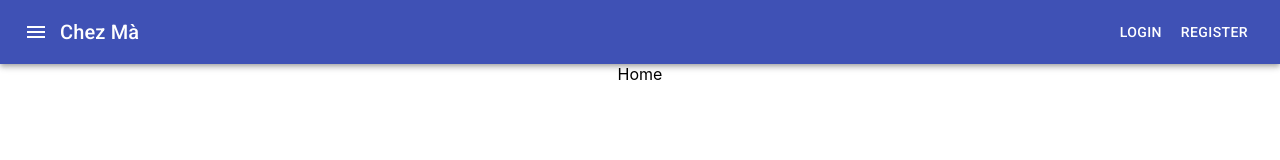
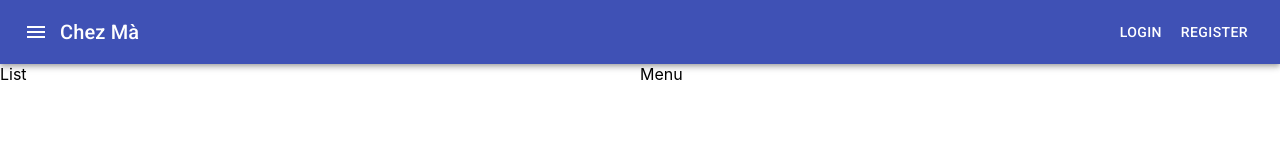
Before and after one commit to Chez-Ma/chezma, a React (Create React App) app: page / in a window 1280 px wide. Shown: the top 160 px of the page. Built offline with nearby package versions, Linux system fonts and the light colour scheme.

Commit message:
Added CenterLayout.

```diff
--- a/src/App.js
+++ b/src/App.js
@@ -12,8 +12,6 @@ function App() {
     <Router>
       <div className="App">
         <Header/>
-        <Grid container direction="column" alignItems="center">
-          <Grid item xs={12}>
           <Switch>
             <Route path="/login">
               <Login/>
@@ -28,8 +26,6 @@ function App() {
               <Home/>
             </Route>
           </Switch>
-          </Grid>
-        </Grid>
       </div>
     </Router>
   );
--- /dev/null
+++ b/src/components/CenteredLayout.js
@@ -0,0 +1,16 @@
+import React, {Component} from 'react';
+import Grid from "@material-ui/core/Grid";
+
+class CenteredLayout extends Component {
+  render() {
+    return (
+      <Grid container direction="column" alignItems="center">
+        <Grid item xs={12}>
+          {this.props.children}
+        </Grid>
+      </Grid>
+    );
+  }
+}
+
+export default CenteredLayout;
--- a/src/components/Home.js
+++ b/src/components/Home.js
@@ -1,5 +1,6 @@
 import React, {Component} from 'react';
 import {connect} from 'react-redux';
+import Grid from "@material-ui/core/Grid";
 
 function mapStateToProps(state) {
   return {};
@@ -8,9 +9,14 @@ function mapStateToProps(state) {
 class Home extends Component {
   render() {
     return (
-      <div>
-        Home
-      </div>
+      <Grid container>
+        <Grid item xs={6}>
+          List
+        </Grid>
+        <Grid item xs={6}>
+          Menu
+        </Grid>
+      </Grid>
     );
   }
 }
--- a/src/components/Login.js
+++ b/src/components/Login.js
@@ -1,6 +1,7 @@
 import React, {Component} from 'react';
 import TextField from "@material-ui/core/TextField";
 import Button from "@material-ui/core/Button";
+import CenteredLayout from "./CenteredLayout";
 
 const mail = "test";
 const password = "password";
@@ -8,6 +9,7 @@ const password = "password";
 class Login extends Component {
   render() {
     return (
+      <CenteredLayout>
         <form noValidate autoComplete="off">
           <div>
             <TextField
@@ -35,6 +37,7 @@ class Login extends Component {
             </Button>
           </div>
         </form>
+      </CenteredLayout>
     );
   }
 }
--- a/src/components/Profile.js
+++ b/src/components/Profile.js
@@ -10,6 +10,7 @@ import FormControlLabel from "@material-ui/core/FormControlLabel";
 import Checkbox from "@material-ui/core/Checkbox";
 import FormLabel from "@material-ui/core/FormLabel";
 import InputAdornment from "@material-ui/core/InputAdornment";
+import CenteredLayout from "./CenteredLayout";
 
 const genders = [
     {
@@ -84,7 +85,7 @@ class Profile extends Component {
 
     render() {
         return (
-            <React.Fragment>
+            <CenteredLayout>
                 <InputLabel htmlFor="outlined-number">Profile</InputLabel>
                 <FormControl>
                     <TextField
@@ -175,7 +176,7 @@ class Profile extends Component {
 
                     <FormHelperText id="my-helper-text">We'll never share your personal information</FormHelperText>
                 </FormControl>
-            </React.Fragment>
+            </CenteredLayout>
         );
     }
 }
--- a/src/components/Register.js
+++ b/src/components/Register.js
@@ -1,6 +1,7 @@
 import React, {Component} from 'react';
 import Button from '@material-ui/core/Button';
 import TextField from '@material-ui/core/TextField';
+import CenteredLayout from "./CenteredLayout";
 
 const mail = 'test';
 const password = 'password';
@@ -9,7 +10,7 @@ const password = 'password';
 class Register extends Component {
     render() {
         return (
-            <div>
+            <CenteredLayout>
                 <form noValidate autoComplete='off'>
                     <div>
                         <TextField
@@ -37,7 +38,7 @@ class Register extends Component {
                         </Button>
                     </div>
                 </form>
-            </div>
+            </CenteredLayout>
         );
     }
 }
```
Lines whose indentation alone changed are shown as unchanged.
